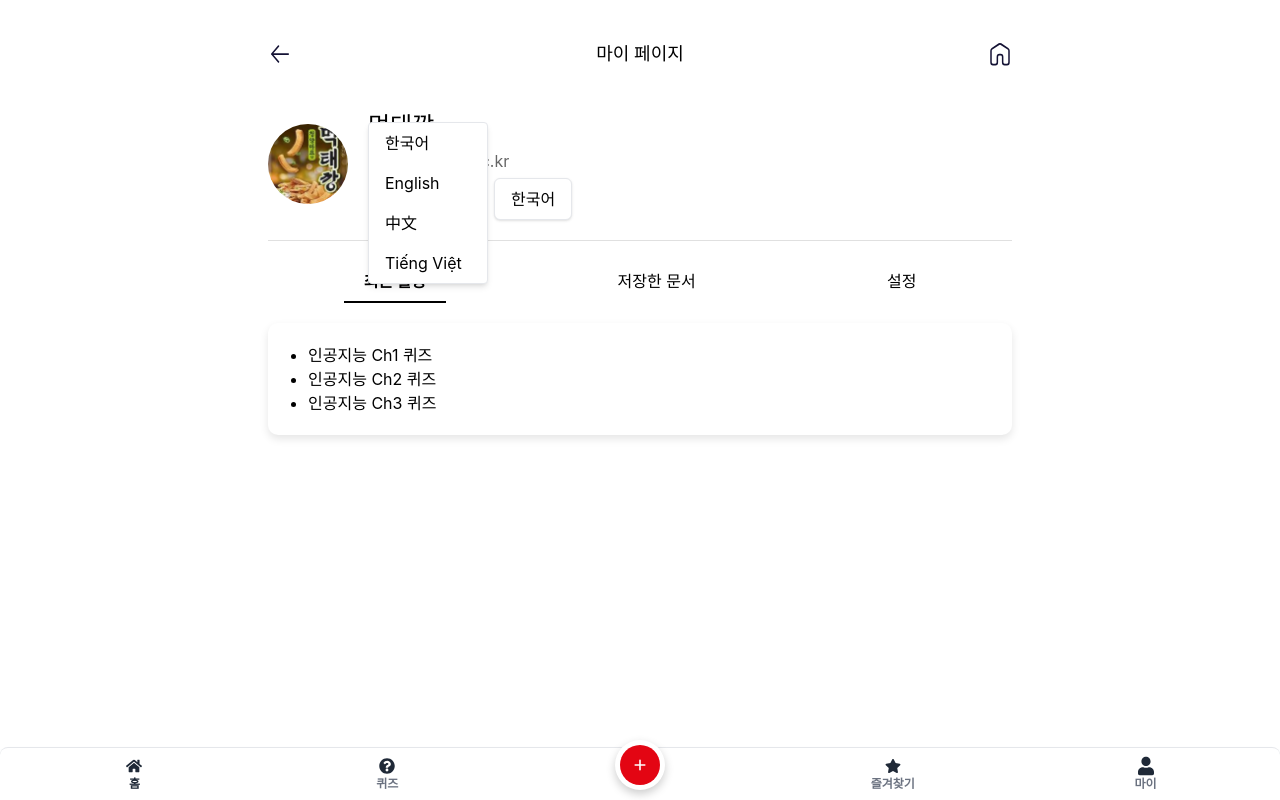
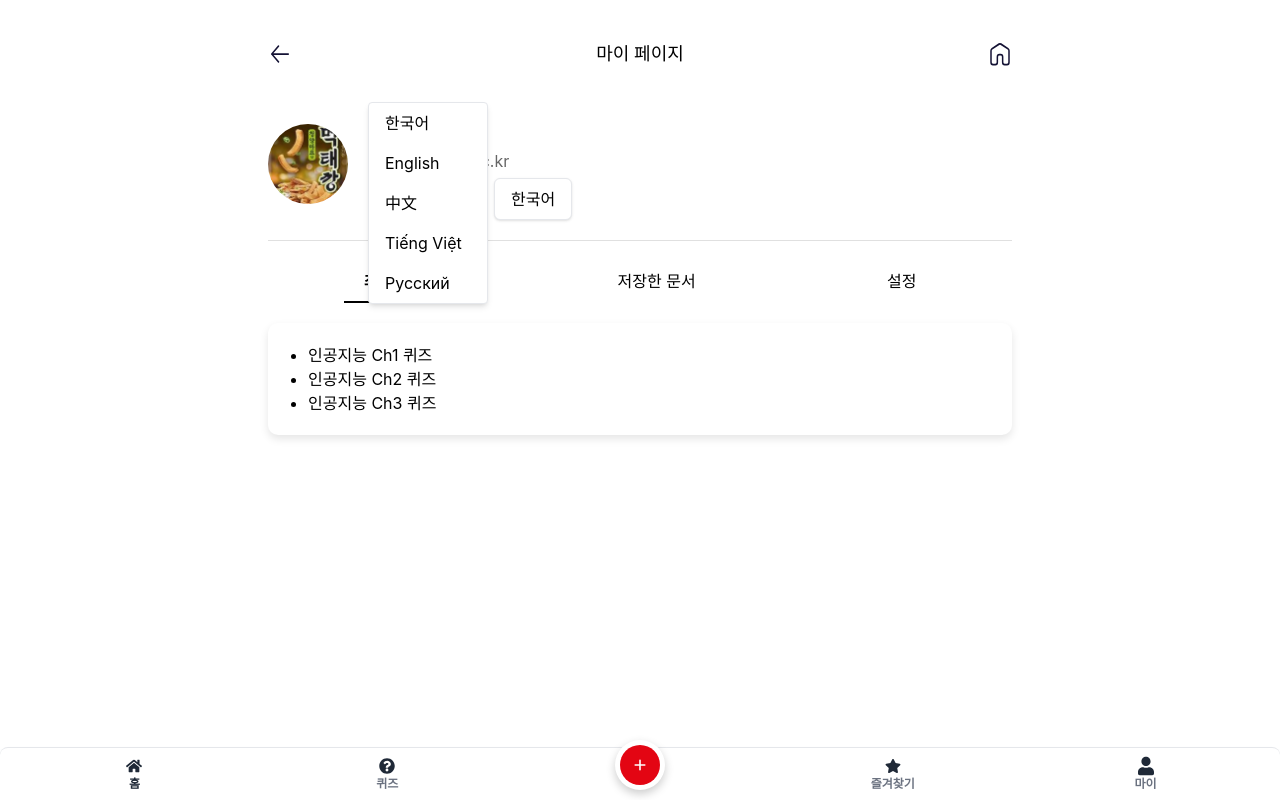
Before and after one commit to TEAM-MukTae/fe, a React (Create React App) app: page /mypage in a window 1280 px wide. Both pictures are taken after a click on the button "한국어". Built offline with nearby package versions, Linux system fonts and the light colour scheme; a web font is replaced by a local one.

Commit message:
feat: 러시아어 추가

```diff
--- a/src/i18n/index.js
+++ b/src/i18n/index.js
@@ -306,6 +306,84 @@ i18n.use(initReactI18next).init({
                 },
             },
         },
+        ru: {
+            translation: {
+                recording: "Запись звука",
+                feature_cards: {
+                    card1: {
+                        title: "Учитесь без языковых барьеров",
+                        description: "Учитесь",
+                    },
+                    card2: {
+                        title: "Увеличьте эффективность обучения с помощью",
+                        description: "AI-сервиса резюмирования",
+                    },
+                    card3: {
+                        title: "Создайте квиз для",
+                        description: "повторения",
+                    },
+                },
+                sort_by_latest: "По последним",
+                loading: "Загрузка...",
+                error_occurred: "Произошла ошибка.",
+
+                profile_edit: "Редактировать профиль",
+                select_language: "Выберите язык",
+                my_activity: "Последние действия",
+                saved_documents: "Сохраненные документы",
+                settings: "Настройки",
+                tabs: {
+                    home: "Главная",
+                    quiz: "Квиз",
+                    plus: "Плюс",
+                    starred: "Избранное",
+                    my: "Мой",
+                },
+                quiz: {
+                    correctAnswers: "Правильные ответы",
+                    previous: "Предыдущий вопрос",
+                    next: "Следующий вопрос",
+                    showResults: "Показать результаты",
+                    congratulations: "Молодец!",
+                    correct: "Это правильный ответ!",
+                    incorrect: "Это неправильный ответ!",
+                    correctAnswer: "Правильный ответ",
+                    retry: "Попробовать снова",
+                    confirm: "Подтвердить",
+                },
+                recordDetail: {
+                    script: "Сценарий",
+                    summary: "Резюме",
+                    loading: "Загрузка...",
+                    error: "Произошла ошибка.",
+                    summaryPreparing: "Подготовка резюме...",
+                },
+                uploadPage: {
+                    audio: "Аудиофайл",
+                    file: "Учебный материал",
+                    selectFile: "Выберите файл.",
+                    upload: "Загрузить",
+                    generateQuiz: "Создать квиз",
+                    enterQuizTitle: "Название квиза",
+                    quizTitlePlaceholder: "Установите название квиза.",
+                    save: "Сохранить",
+                    quizGenerationSuccess: "Квиз успешно создан!",
+                },
+                subLayout: {
+                    recording: "AI Учебный помощник",
+                    quizList: "Список квизов",
+                    solveQuiz: "Решить квиз",
+                    starred: "Избранное",
+                    mypage: "Моя страница",
+                    upload: "Загрузить файл",
+                },
+                menuToggle: {
+                    close: "Закрыть",
+                    record: "Запись",
+                    createQuiz: "Создать вопрос",
+                },
+            },
+        },
     },
     lng: "ko", // 기본 언어 설정
     fallbackLng: "en", // 번역을 찾지 못했을 때 사용할 언어
--- a/src/pages/MyPage.tsx
+++ b/src/pages/MyPage.tsx
@@ -25,6 +25,7 @@ const MyPage = () => {
         en: "English",
         zh: "中文",
         vi: "Tiếng Việt",
+        ru: "Русский",
     };
 
     return (
@@ -76,6 +77,12 @@ const MyPage = () => {
                                     onClick={() => onChangeLanguage("vi")}
                                 >
                                     Tiếng Việt
+                                </button>
+                                <button
+                                    className="block w-full px-4 py-2 text-left hover:bg-gray-100"
+                                    onClick={() => onChangeLanguage("ru")}
+                                >
+                                    Русский
                                 </button>
                             </div>
                         )}
```
